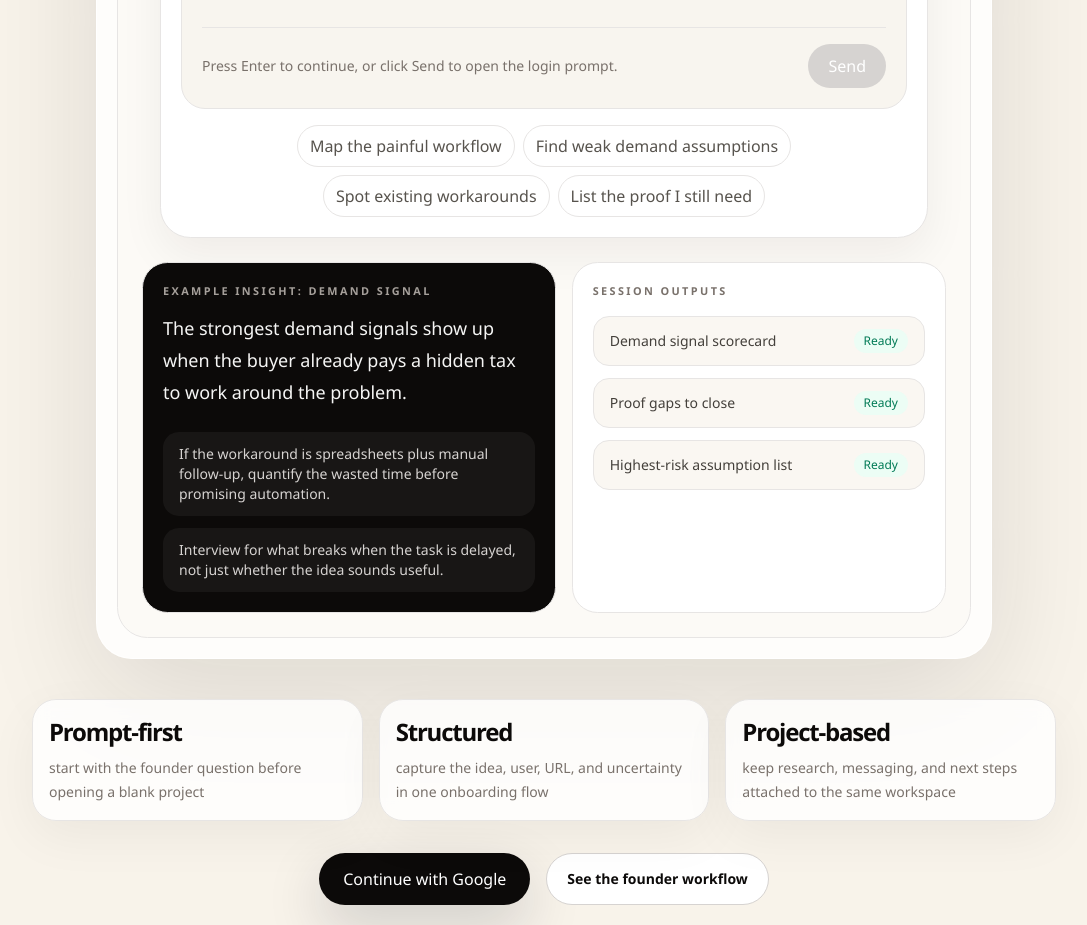
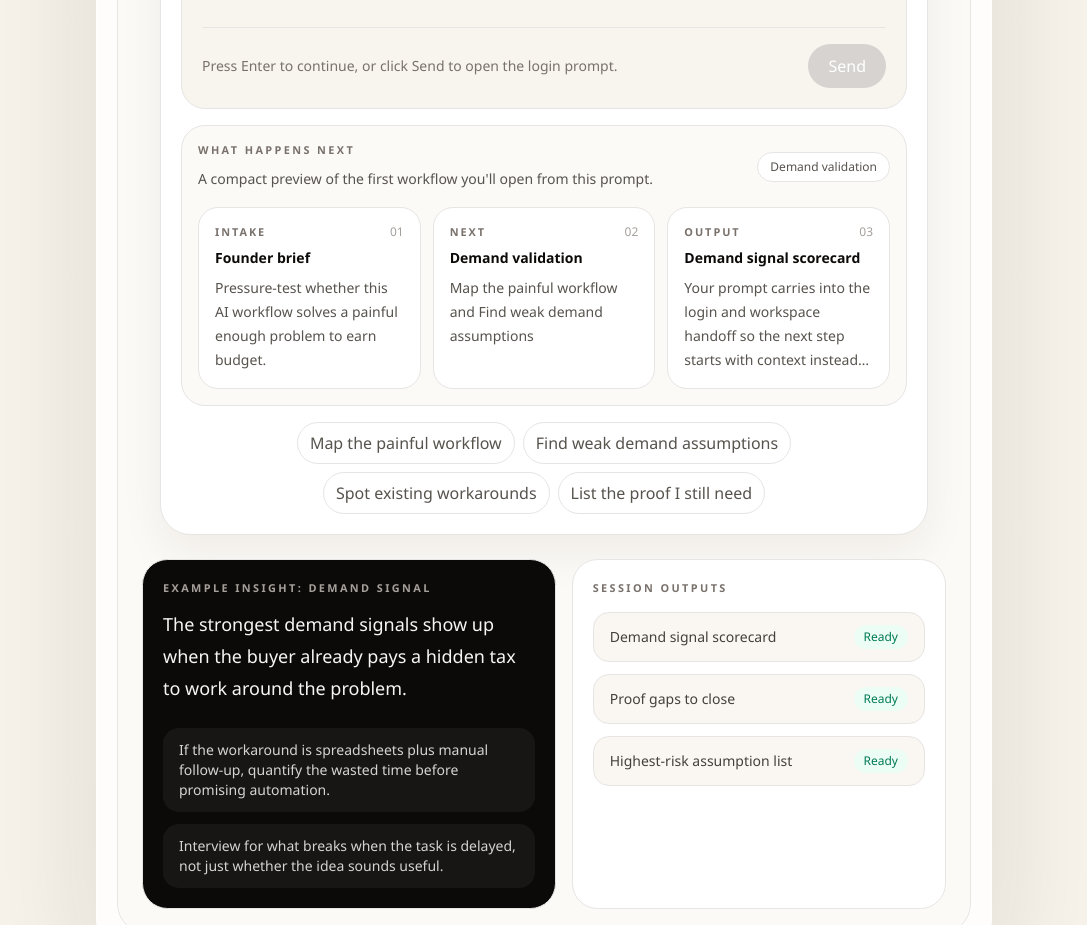
Before and after one commit to jianxux/aicofounder, a Next.js app: page / in a window 1280 px wide. Shown: the part 1200-2125 px from the top of the page, without its empty margins (96-1183 px from the left). Built offline with nearby package versions, Linux system fonts and the light colour scheme; no server answers.

Commit message:
feat: preview hero workflow after prompt
- add a preset-aware 'What happens next' panel inside the landing-page hero
- show how typed founder prompts carry into the handoff workflow
- cover the new hero preview behavior with focused landing-page tests

```diff
--- a/src/app/page.tsx
+++ b/src/app/page.tsx
@@ -276,6 +276,24 @@ export default function LandingPage() {
   const [activePresetId, setActivePresetId] = useState<(typeof focusPresets)[number]["id"]>(focusPresets[0].id);
 
   const activePreset = focusPresets.find((preset) => preset.id === activePresetId) ?? focusPresets[0];
+  const promptPreview = heroPrompt.trim() || activePreset.placeholder;
+  const workflowPreviewSteps = [
+    {
+      label: "Intake",
+      title: "Founder brief",
+      detail: promptPreview,
+    },
+    {
+      label: "Next",
+      title: activePreset.label,
+      detail: activePreset.promptIdeas.slice(0, 2).join(" and "),
+    },
+    {
+      label: "Output",
+      title: activePreset.sessionOutputs[0],
+      detail: "Your prompt carries into the login and workspace handoff so the next step starts with context instead of a blank page.",
+    },
+  ];
 
   useEffect(() => {
     void trackEvent("page_view", {
@@ -413,6 +431,27 @@ export default function LandingPage() {
                       >
                         Send
                       </button>
+                    </div>
+                  </div>
+                  <div className="mt-4 rounded-[1.5rem] border border-stone-200 bg-[#fcfaf7] p-4">
+                    <div className="flex items-center justify-between gap-3">
+                      <div className="text-left">
+                        <div className="text-[0.68rem] font-semibold uppercase tracking-[0.22em] text-stone-500">What happens next</div>
+                        <p className="mt-2 text-sm leading-6 text-stone-600">A compact preview of the first workflow you&apos;ll open from this prompt.</p>
+                      </div>
+                      <div className="rounded-full border border-stone-200 bg-white px-3 py-1.5 text-xs font-medium text-stone-600">{activePreset.label}</div>
+                    </div>
+                    <div className="mt-4 grid gap-3 md:grid-cols-3">
+                      {workflowPreviewSteps.map((step, index) => (
+                        <div key={step.label} className="rounded-[1.25rem] border border-stone-200 bg-white px-4 py-4 text-left">
+                          <div className="flex items-center justify-between gap-3">
+                            <div className="text-[0.68rem] font-semibold uppercase tracking-[0.18em] text-stone-500">{step.label}</div>
+                            <div className="text-xs font-medium text-stone-400">0{index + 1}</div>
+                          </div>
+                          <div className="mt-2 text-sm font-semibold text-stone-950">{step.title}</div>
+                          <p className="mt-2 line-clamp-4 text-sm leading-6 text-stone-600">{step.detail}</p>
+                        </div>
+                      ))}
                     </div>
                   </div>
                   <div className="mt-4 flex flex-wrap justify-center gap-2">
```
Also changed, not shown: 1 other file (tests, documents, lock files or other folders).
